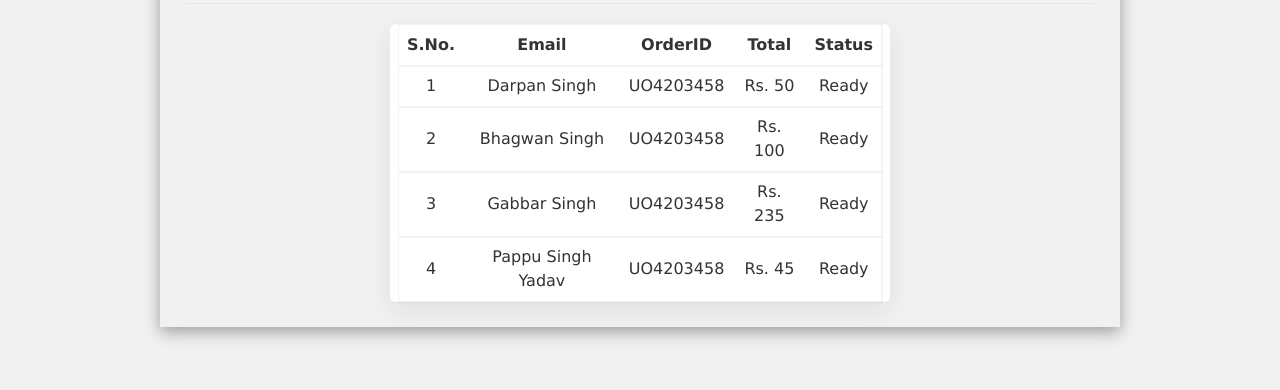
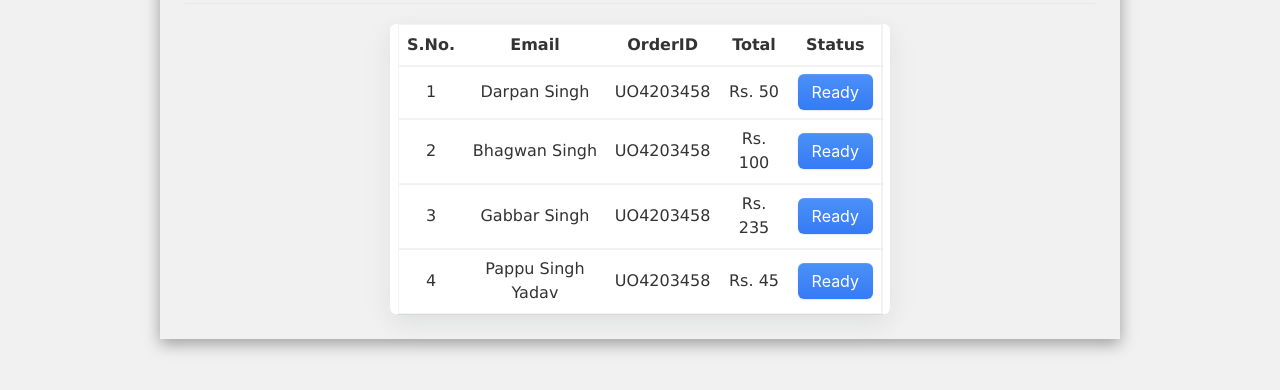
Before and after one commit to geekynidhay/fin, a plain HTML site: page order.html in a window 1280 px wide. Shown: the part 210-600 px from the top of the page. Drawn offline with nearby package versions, Linux system fonts and the light colour scheme; some packages are replaced by stand-ins of ours; a script that the page names is missing.

Commit message:
Update style.css

```diff
--- a/assets/css/style.css
+++ b/assets/css/style.css
@@ -955,3 +955,25 @@ tr {
 #custom .bold {
   margin-bottom: 1.5rem;
 }
+
+.button-10 {
+  display: flex;
+  flex-direction: column;
+  align-items: center;
+  padding: 6px 14px;
+  font-family: -apple-system, BlinkMacSystemFont, 'Roboto', sans-serif;
+  border-radius: 6px;
+  border: none;
+
+  color: #fff;
+  background: linear-gradient(180deg, #4B91F7 0%, #367AF6 100%);
+   background-origin: border-box;
+  box-shadow: 0px 0.5px 1.5px rgba(54, 122, 246, 0.25), inset 0px 0.8px 0px -0.25px rgba(255, 255, 255, 0.2);
+  user-select: none;
+  -webkit-user-select: none;
+  touch-action: manipulation;
+}
+
+.button-10:hover {
+  scale: 1.03;
+}
```
